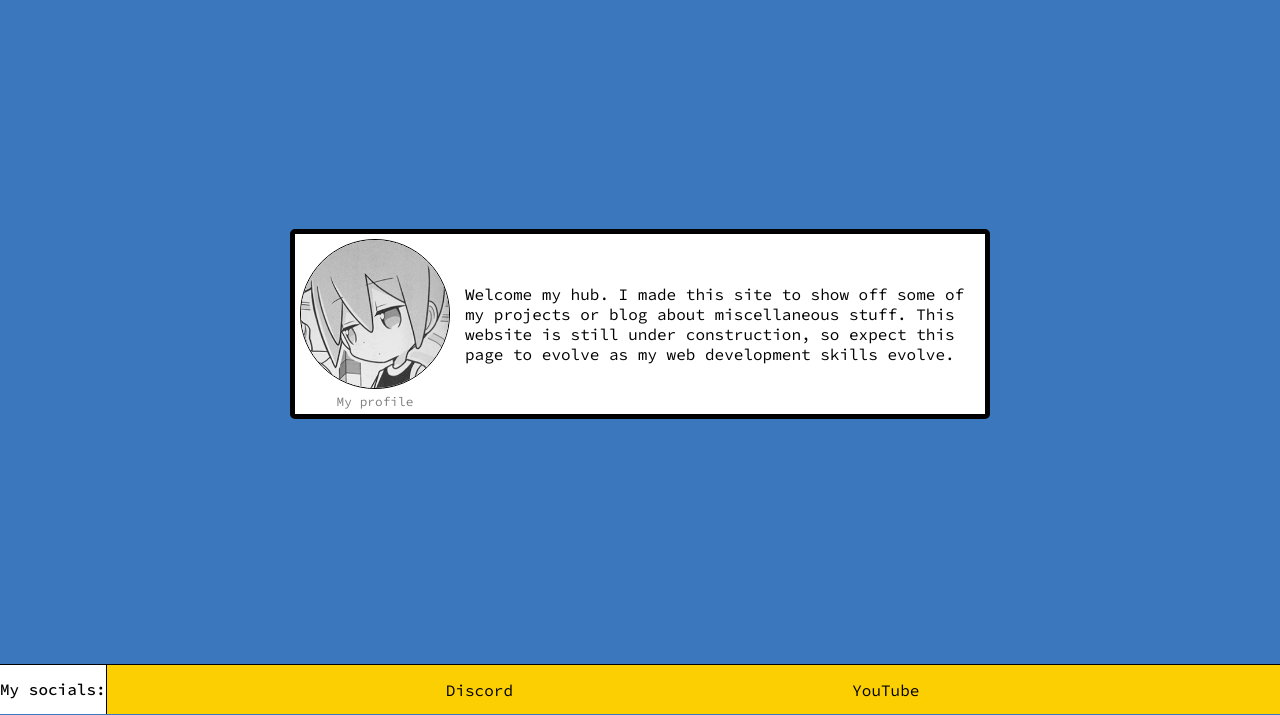
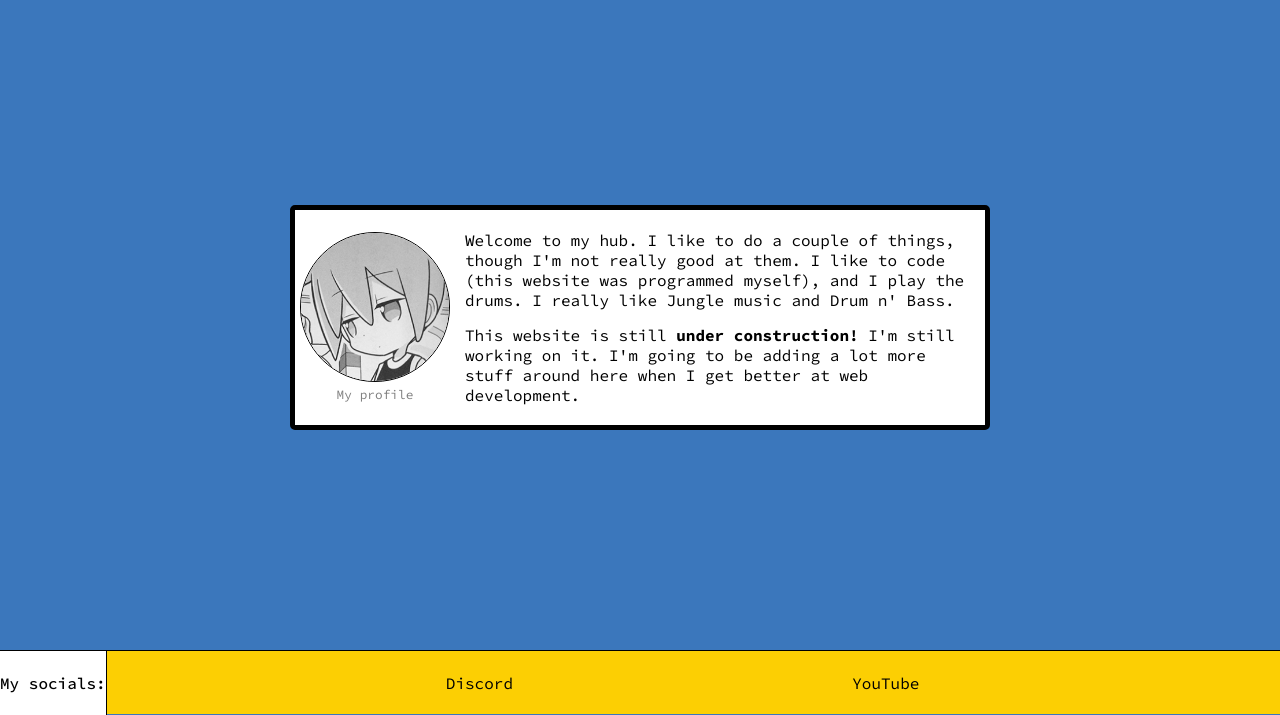
Before and after one commit to devHead-07/rando-hub, a plain HTML site: page index.html in a window 1280 px wide. Shown: the part 86-801 px from the top of the page. Drawn offline with Linux system fonts and the light colour scheme.

Commit message:
Added some content to the main paragraph / Fixed the styling on the socials label for smaller screens, make the navigation padding slightly better

```diff
--- a/assets/styles/style.css
+++ b/assets/styles/style.css
@@ -15,6 +15,7 @@ body {
   justify-content: space-between;
   min-height: 100vh;
   background-color: #3B77BC;
+  overflow-x: hidden;
 }
 
 .navigation {
@@ -42,7 +43,7 @@ body {
   justify-content: space-evenly;
 }
 .navigation__links ul li {
-  padding: 10px;
+  padding: 3vh;
   background-color: #99321e;
 }
 .navigation__links ul a {
@@ -87,12 +88,14 @@ figcaption {
   background-color: #FCCF03;
   width: 100%;
   border-top: 1px solid black;
-  height: 50px;
+  height: 8vh;
 }
 
 .footer__name {
+  display: flex;
+  align-items: center;
   background-color: white;
-  padding: 14px 0 15px 0;
+  height: 8vh;
   border-right: 1px solid black;
   font-weight: 500;
 }
--- a/index.html
+++ b/index.html
@@ -29,12 +29,20 @@
       <img src="./assets/images/rando.png" alt="Rando" class="main__image">
       <figcaption>My profile</figcaption>
     </figure>
-    <p class="main__paragraph">
-      Welcome my hub. I made this site to show off some of my
-      projects or blog about miscellaneous stuff. This website
-      is still under construction, so expect this page to evolve
-      as my web development skills evolve.
-    </p>
+    <div>
+      <p class="main__paragraph">
+        Welcome to my hub. I like to do a couple of things, though I'm not
+        really good at them. I like to code (this website was programmed
+        myself), and I play the drums. I really like Jungle music and Drum n'
+        Bass.
+      </p>
+      <p class="main__paragraph">
+        This website is still <b>under construction!</b> I'm still working
+        on it. I'm going to be adding a lot more stuff around here when I
+        get better at web development.
+      </p>
+    </div>
+
   </div>
 
   <div class="footer">
```
